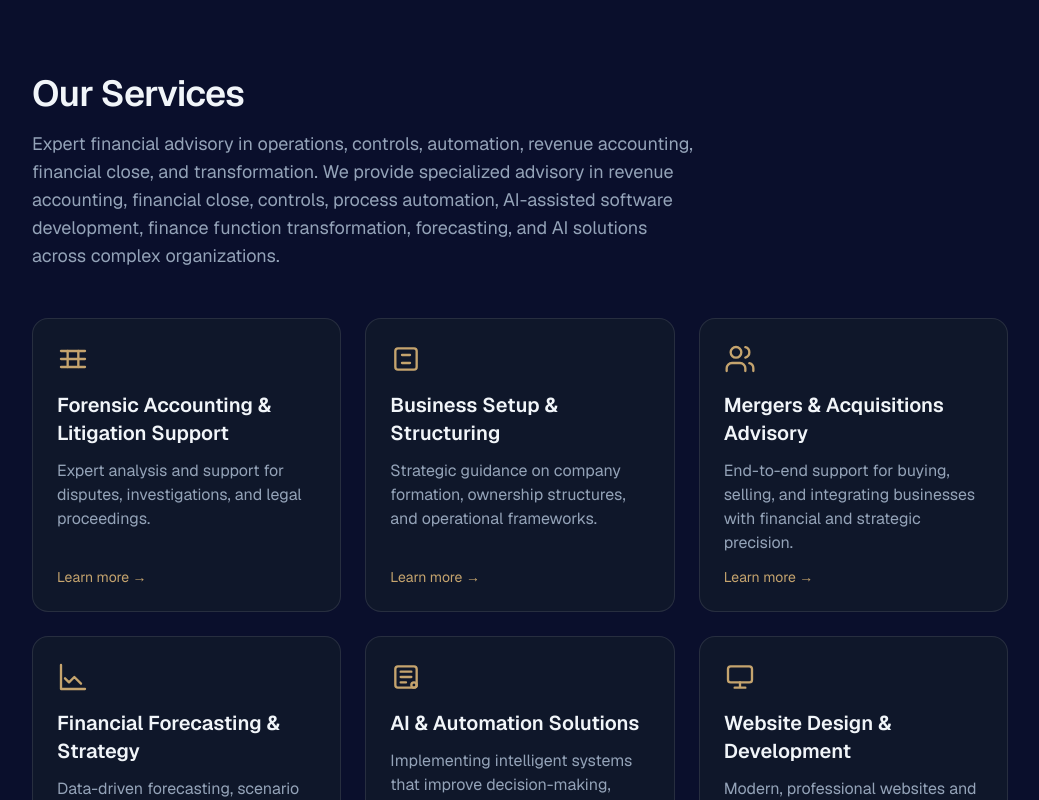
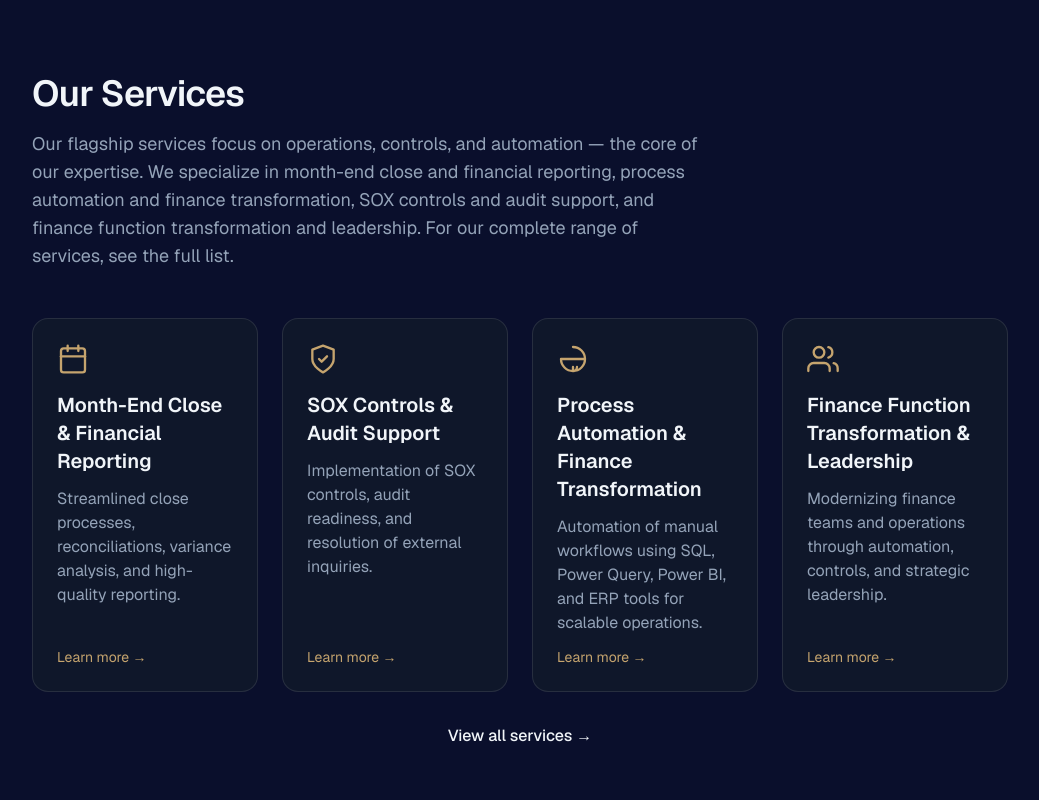
Before and after one commit to michaelhart2044-del/michael-hart-consulting, a Next.js app in the folder website/: page / in a window 1280 px wide. Shown: the part 2280-3080 px from the top of the page, without its empty margins (120-1159 px from the left). Built offline with nearby package versions, Linux system fonts and the light colour scheme.

Commit message:
feat(audit): narrow homepage to 4 flagship services matching finance-operations hero; align services intro for clear positioning. (Cursor single biggest: homepage narrow + metadata story; sitemap static fix + contact/metadataBase already in place and build-verified.)

```diff
--- a/website/app/(marketing)/page.tsx
+++ b/website/app/(marketing)/page.tsx
@@ -170,14 +170,18 @@ export default function Home() {
           <div className="max-w-2xl mb-12">
             <h2 className="text-3xl md:text-4xl font-semibold tracking-tight">Our Services</h2>
             <p className="mt-4 text-base md:text-lg text-muted">
-              Expert financial advisory in operations, controls, automation, revenue accounting, financial close, and transformation. We provide specialized advisory in revenue accounting, financial close, controls, process automation, AI-assisted software development, finance function transformation, forecasting, and AI solutions across complex organizations.
+              Our flagship services focus on operations, controls, and automation — the core of our expertise. We specialize in month-end close and financial reporting, process automation and finance transformation, SOX controls and audit support, and finance function transformation and leadership. For our complete range of services, see the full list.
             </p>
           </div>
 
-          <div className="grid md:grid-cols-2 lg:grid-cols-3 gap-6">
+          <div className="grid md:grid-cols-2 lg:grid-cols-4 gap-6">
             {/* DRY: services data (including icons) imported from lib/services.tsx (source of truth).
                 No hardcoded titles, descriptions or icons here. Icons now live with their service data to eliminate brittle index coupling. */}
-            {services.map((service) => (
+            {services
+              .filter((service) =>
+                ["month-end-close-reporting", "process-automation-finance-transformation", "sox-controls-audit-support", "finance-function-transformation"].includes(service.slug)
+              )
+              .map((service) => (
                 <Link
                   key={service.slug}
                   href={`/services/${service.slug}`}
@@ -195,6 +199,12 @@ export default function Home() {
                   <div className="mt-auto pt-3 text-sm text-accent group-hover:underline">Learn more →</div>
                 </Link>
               ))}
+          </div>
+
+          <div className="mt-8 text-center">
+            <Link href="/services" className="inline-block text-accent hover:underline font-medium">
+              View all services →
+            </Link>
           </div>
         </div>
       </section>
```
Lines whose indentation alone changed are shown as unchanged.
